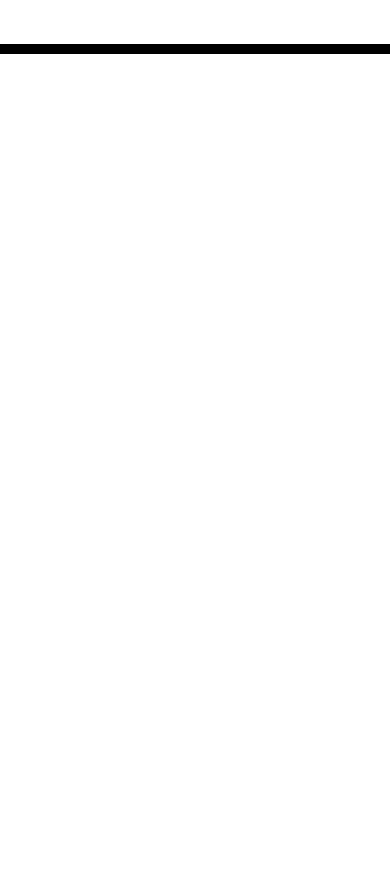
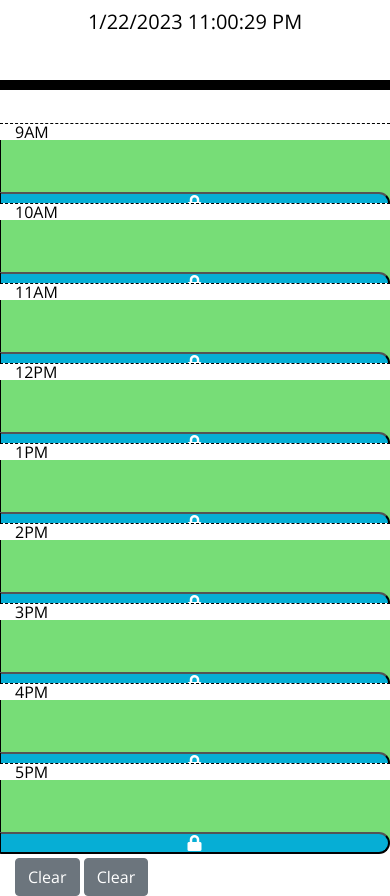
Before and after one commit to amiekisiak/workday-calendar, a plain HTML site: page starter/index.html in a window 390 px wide. Shown: the part 257-1153 px from the top of the page. Before the commit the page ends 844 px from the top, so only its background shows below. Drawn offline with nearby package versions, Linux system fonts and the light colour scheme.

Commit message:
added changes to script.js

```diff
--- a/starter/index.html
+++ b/starter/index.html
@@ -24,14 +24,71 @@
 
   <body>
     <header class="jumbotron">
-      <h1 class="display-3">Work Day Scheduler</h1>
+      <h1 class="display-3">Workday Planner</h1>
       <p class="lead">A simple calendar app for scheduling your work day</p>
       <p id="currentDay" class="lead"></p>
     </header>
     <div class="container">
-      <!-- Timeblocks go here -->
+
+
+    <!-- Timeblocks go here -->
+    <div class="row time-block-container">
+      <div class="col-md-1 hour"><span id="9">9AM</span></div>
+      <textarea class="col-md-10 time-block-description"></textarea>
+      <button class="col-md-1 time-block-saveBtn"><i class="fas fa-lock"></i></button>
     </div>
 
+    <div class="row time-block-container">
+      <div class="col-md-1 hour"><span 10AM id="10">10AM</span></div>
+      <textarea class="col-md-10 time-block-description"></textarea>
+      <button class="col-md-1 time-block-saveBtn"><i class="fas fa-lock"></i></button>
+    </div>
+    <div class="row time-block-container">
+      <div class="col-md-1 hour"><span 11AM id="11">11AM</span></div>
+      <textarea class="col-md-10 time-block-description"></textarea>
+      <button class="col-md-1 time-block-saveBtn"><i class="fas fa-lock"></i></button>
+    </div>
+    <div class="row time-block-container">
+      <div class="col-md-1 hour"><span 12PM id="12">12PM</span></div>
+      <textarea class="col-md-10 time-block-description"></textarea>
+      <button class="col-md-1 time-block-saveBtn"><i class="fas fa-lock"></i></button>
+    </div>
+    <div class="row time-block-container">
+      <div class="col-md-1 hour"><span id="1">1PM</span></div>
+      <textarea class="col-md-10 time-block-description"></textarea>
+      <button class="col-md-1 time-block-saveBtn"><i class="fas fa-lock"></i></button>
+    </div>
+    <div class="row time-block-container">
+      <div class="col-md-1 hour"><span id="2">2PM</span></div>
+      <textarea class="col-md-10 time-block-description"></textarea>
+      <button class="col-md-1 time-block-saveBtn"><i class="fas fa-lock"></i></button>
+    </div>
+    <div class="row time-block-container">
+      <div class="col-md-1 hour"><span id="3">3PM</span></div>
+      <textarea class="col-md-10 time-block-description"></textarea>
+      <button class="col-md-1 time-block-saveBtn"><i class="fas fa-lock"></i></button>
+    </div>
+    <div class="row time-block-container">
+      <div class="col-md-1 hour"><span id="4">4PM</span></div>
+      <textarea class="col-md-10 time-block-description"></textarea>
+      <button class="col-md-1 time-block-saveBtn"><i class="fas fa-lock"></i></button>
+    </div>
+    <div class="row time-block-container">
+      <div class="col-md-1 hour"><span id="5">5PM</span></div>
+      <textarea class="col-md-10 time-block-description"></textarea>
+      <button class="col-md-1 time-block-saveBtn"><i class="fas fa-lock"></i></button>
+    </div>
+    <br>
+    <button id="clearFieldsBtn" type="button" class="btn btn-secondary">Clear</button>
+    <button id="clearFieldsBtn" type="button" class="btn btn-secondary">Clear</button>
+
+
+
+
+
+
+    </div>
+    <script type="text/javascript" src="/starter/script.js"></script>
     <script src="https://cdnjs.cloudflare.com/ajax/libs/jquery/3.2.1/jquery.min.js"></script>
     <script src="https://cdnjs.cloudflare.com/ajax/libs/moment.js/2.24.0/moment.min.js"></script>
   </body>
--- a/starter/script.js
+++ b/starter/script.js
@@ -0,0 +1,43 @@
+const currentDay = document.querySelector("#currentDay");
+const now = new Date();
+
+currentDay.innerHTML = now.toLocaleDateString() + " " + now.toLocaleTimeString();
+const timeBlocks = document.querySelectorAll('.time-block-container');
+
+
+// Save task to local storage when save button is clicked
+timeBlocks.forEach(block => {
+    block.querySelector('.time-block-saveBtn').addEventListener('click', e => {
+        // this line of code should be here
+        const textValue = e.target.parentNode.querySelector('.time-block-description').value;
+        const hour = block.querySelector(".hour").id;
+        localStorage.setItem(hour, textValue);
+    });
+});
+
+
+// Load tasks from local storage
+timeBlocks.forEach(block => {
+    const hour = parseInt(block.querySelector(".hour span").textContent);
+    block.querySelector(".time-block-description").value = localStorage.getItem(hour);
+});
+
+// Add class to time blocks based on current time and update color
+function updateTimeBlocks() {
+    const currentHour = now.getHours();
+    timeBlocks.forEach(block => {
+        const hour = parseInt(block.querySelector(".hour").id);
+        block.classList.remove("past", "present","future");
+        if (hour < currentHour) {
+            block.classList.add("past");
+        } else if (hour === currentHour) {
+            block.classList.add("present");
+        } else {
+            block.classList.add("future");
+        }
+    });
+}
+
+
+updateTimeBlocks();
+setInterval(updateTimeBlocks, 60000);
--- a/starter/style.css
+++ b/starter/style.css
@@ -36,7 +36,7 @@ textarea {
   border-top: 1px solid white;
 }
 
-.hour {
+.hour{
   background-color: #ffffff;
   color: #000000;
   border-top: 1px dashed #000000;
@@ -44,20 +44,20 @@ textarea {
 
 .past {
   background-color: #d3d3d3;
-  color: white;
+
 }
 
 .present {
   background-color: #ff6961;
-  color: white;
+
 }
 
 .future {
   background-color: #77dd77;
-  color: white;
+
 }
 
-.saveBtn {
+.time-block-saveBtn{
   border-left: 1px solid black;
   border-top-right-radius: 15px;
   border-bottom-right-radius: 15px;
@@ -65,7 +65,7 @@ textarea {
   color: white;
 }
 
-.saveBtn i:hover {
+.time-block-saveBtn :hover {
   font-size: 20px;
   transition: all 0.3s ease-in-out;
 }
```
